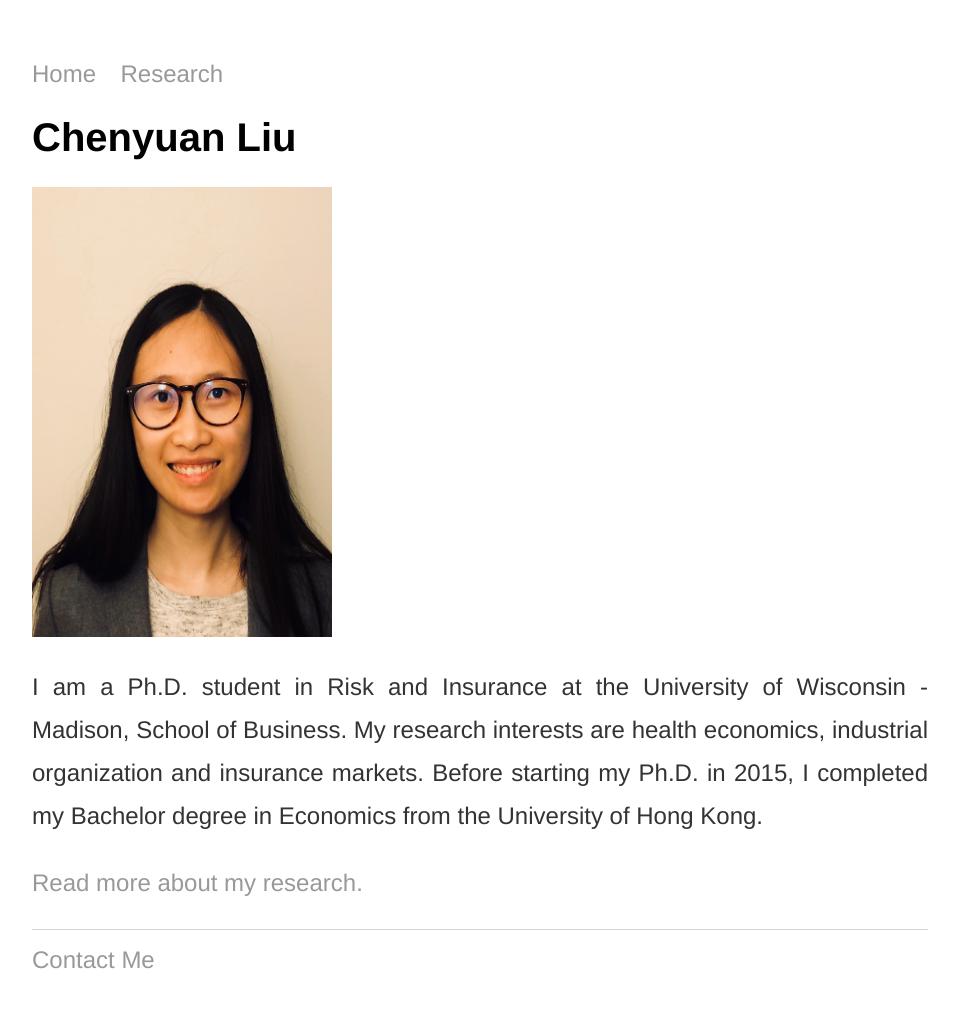
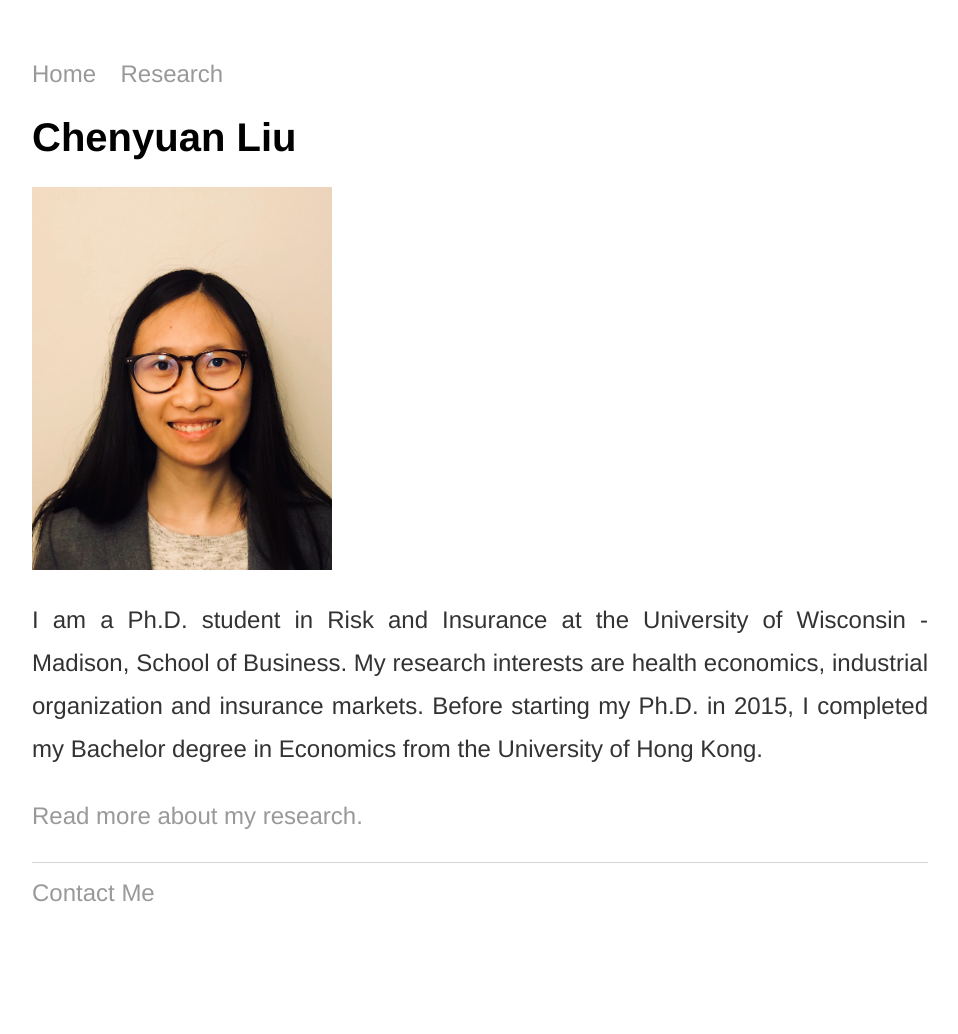
Before and after one commit to trifen/feng3hu.github.io, a Jekyll site: the page built from index.html, in a window 1280 px wide. Shown: the whole page, without its empty margins (160-1118 px from the left). Built offline with Jekyll 4.4.1, drawn with Linux system fonts in a browser that asks for light colours; after the commit the page ends 967 px from its top, so only the background shows below that.

Commit message:
Update index.html

```diff
--- a/index.html
+++ b/index.html
@@ -4,7 +4,7 @@ title: Chenyuan Liu
 ---
 <div class="blurb">
 	<h1>Chenyuan Liu</h1>
-	<img src="image1.jpg" alt="Chenyuan Liu" width="300" height="450">
+	<img src="image1.jpg" alt="Chenyuan Liu" width="300" height="383">
 	<div align="justify">
 	<p>I am a Ph.D. student in Risk and Insurance at the University of Wisconsin - Madison, School of Business. My research interests are health economics, industrial organization and insurance markets. Before starting my Ph.D. in 2015, I completed my Bachelor degree in Economics from the University of Hong Kong.</a></p>
 		<p><a href="/research">Read more about my research.</a></p>
```
